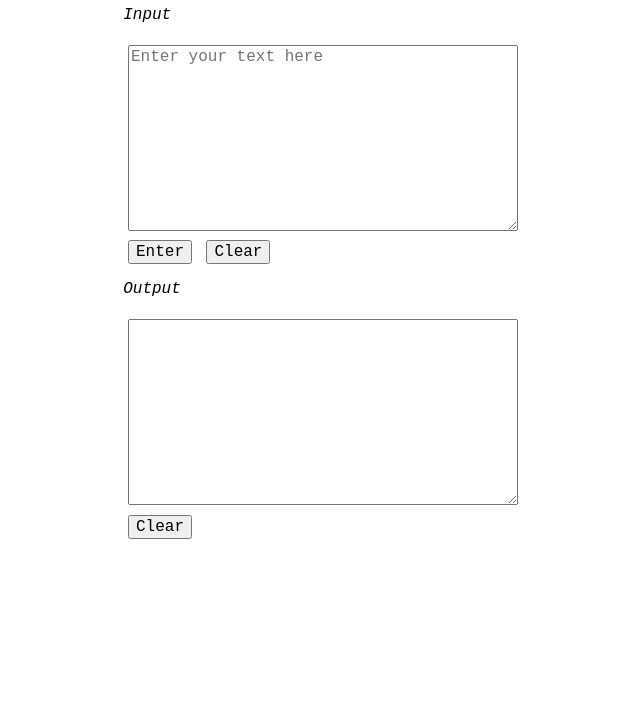
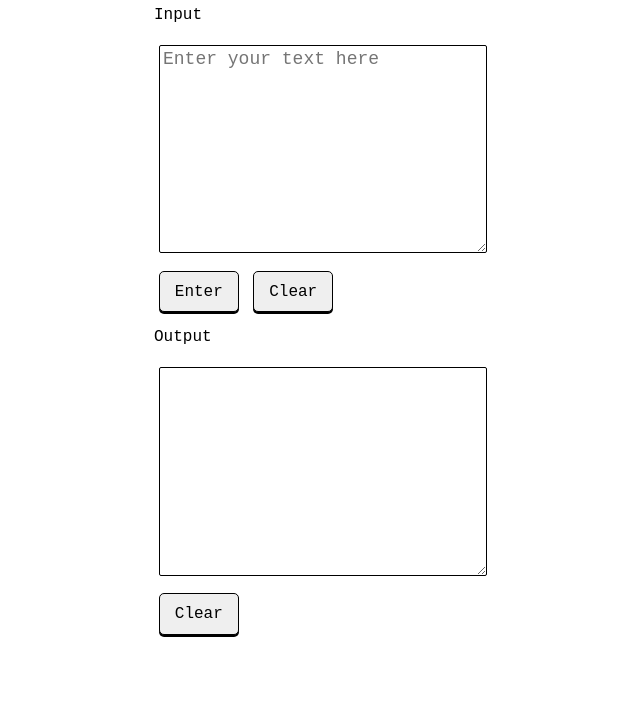
Before and after one commit to Nonaxce/dumber-words, a plain HTML site: page index.html in a window 1280 px wide. Shown: the part 82-800 px from the top of the page, without its empty margins (317-957 px from the left). Drawn offline with Linux system fonts and the light colour scheme.

Commit message:
Update style.css

```diff
--- a/style.css
+++ b/style.css
@@ -3,36 +3,51 @@ body{
     justify-content: center;
     font-family: 'Courier New', Courier, monospace;
 }
+
 #main-content{
     font-size: 16px;
 }
+
 textarea{
     font-size: 16px;
     font-family: 'Courier New', Courier, monospace;
     margin:0.3rem;
 }
+
 button{
     margin-left:0.3rem;
     font-size: 16px;
     font-family: 'Courier New', Courier, monospace;
+    height:2.6rem;
+    width: 5rem;
+    border: 1px solid black;
+    border-radius: 5px;
+    box-shadow: 0px 2px 0px black;
+    margin-top: 0.5rem;
 }
-#text-input{
-    font-size: 16px;
-    width: 30vw;
-    min-width: 380px;
+button:hover{
+    box-shadow: 0px 0px 0px black;
+}
+
+.clear-button{
+    background-color: rgb(214, 100, 100);
 
 }
-#text-input:focus{
-    outline:none;
+
+.clear-button:active{
+    background-color: rgb(178, 128, 128);
+
 }
-#text-output{
-    font-size: 16px;
+
+
+#text-output, #text-input{
+    font-size: 18px;
     font-style: normal;
     font-family: 'Courier New', Courier, monospace;
-    width: 30vw;
+    width: 25vw;
     margin:0.3rem;
-    min-width: 380px;
+    min-width: 320px;
+    border: 1px solid black;
+    border-radius: 2px;
+    padding: 0.2rem;
 }
-p{
-    font-style: italic;
-}
```
